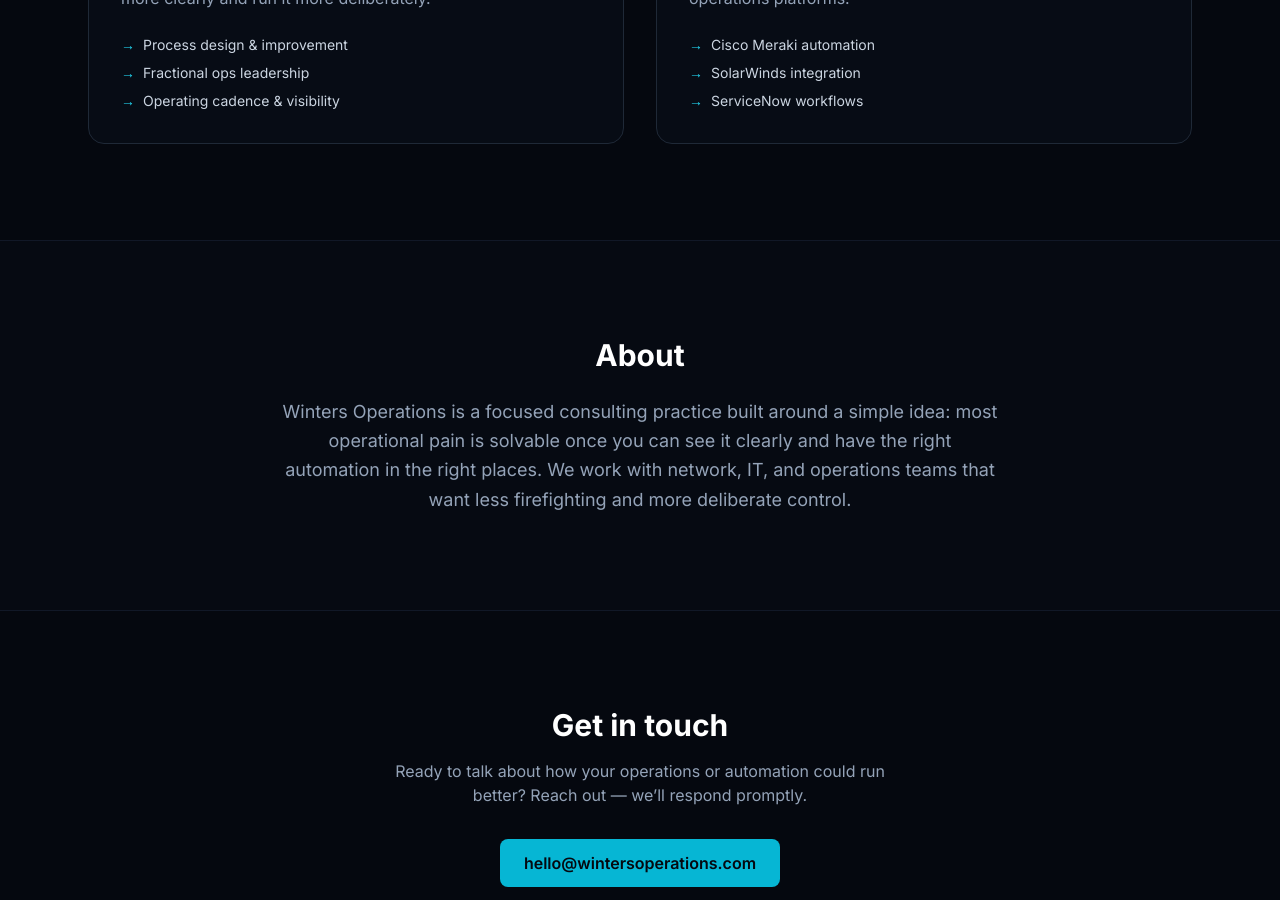
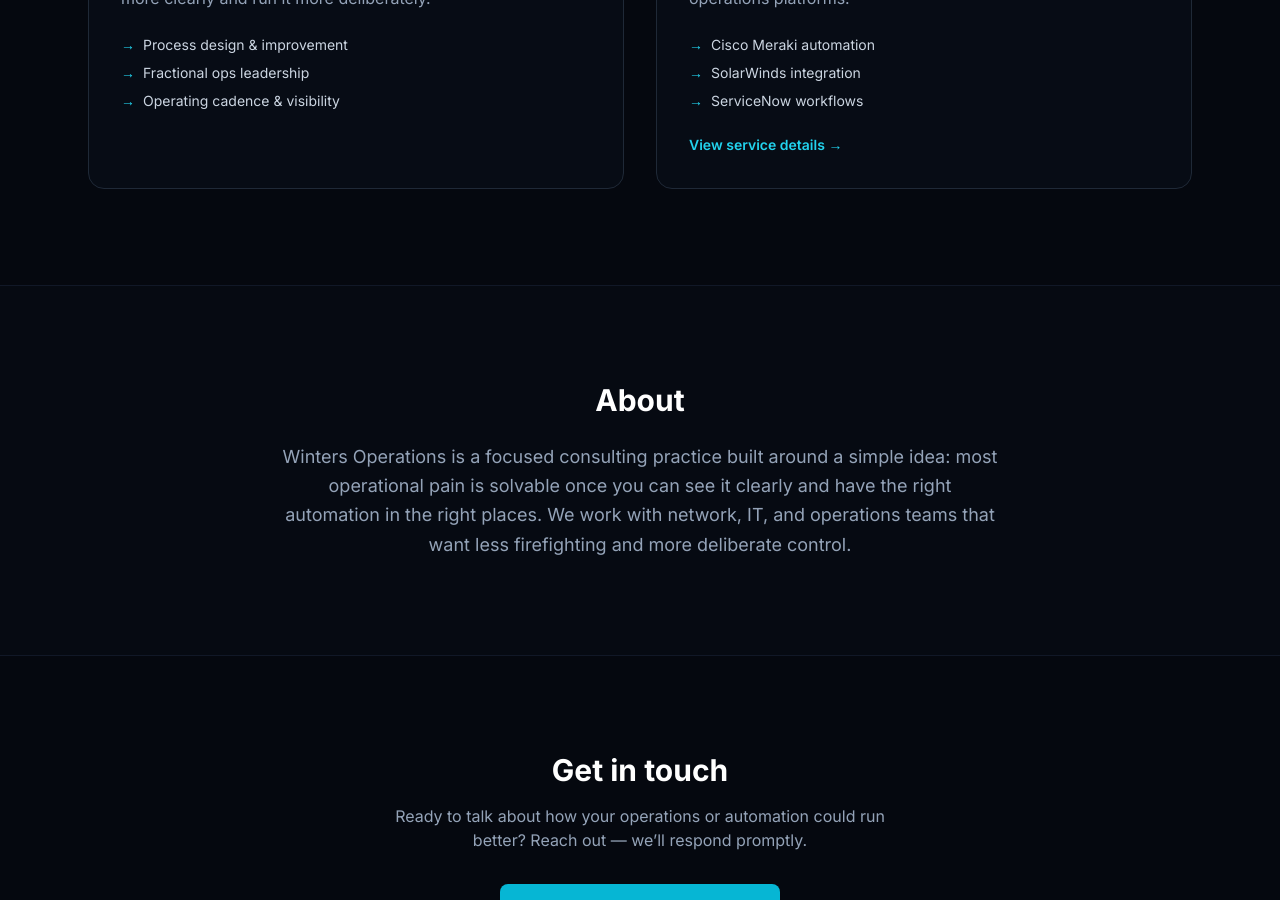
Before and after one commit to WintCom-Solutions/wintersoperations-site, a Next.js app: page / in a window 1280 px wide. Shown: the part 1100-2000 px from the top of the page. Built offline with nearby package versions, Linux system fonts and the light colour scheme.

Commit message:
Link homepage to services page

```diff
--- a/app/page.tsx
+++ b/app/page.tsx
@@ -13,7 +13,7 @@ export default function Home() {
             </span>
           </div>
           <nav className="hidden sm:flex items-center gap-8 text-sm text-slate-400">
-            <a href="#services" className="hover:text-cyan-400 transition">
+            <a href="/services" className="hover:text-cyan-400 transition">
               Services
             </a>
             <a href="#about" className="hover:text-cyan-400 transition">
@@ -52,7 +52,7 @@ export default function Home() {
             </p>
             <div className="mt-10 flex flex-col sm:flex-row gap-4 justify-center">
               <a
-                href="#services"
+                href="/services"
                 className="px-6 py-3 rounded-lg bg-cyan-500 text-navy-950 font-semibold hover:bg-cyan-400 transition"
               >
                 See Services
@@ -159,6 +159,12 @@ export default function Home() {
                     workflows
                   </li>
                 </ul>
+                <a
+                  href="/services"
+                  className="mt-6 inline-flex text-sm font-semibold text-cyan-400 hover:text-cyan-300"
+                >
+                  View service details →
+                </a>
               </div>
             </div>
           </div>
```
